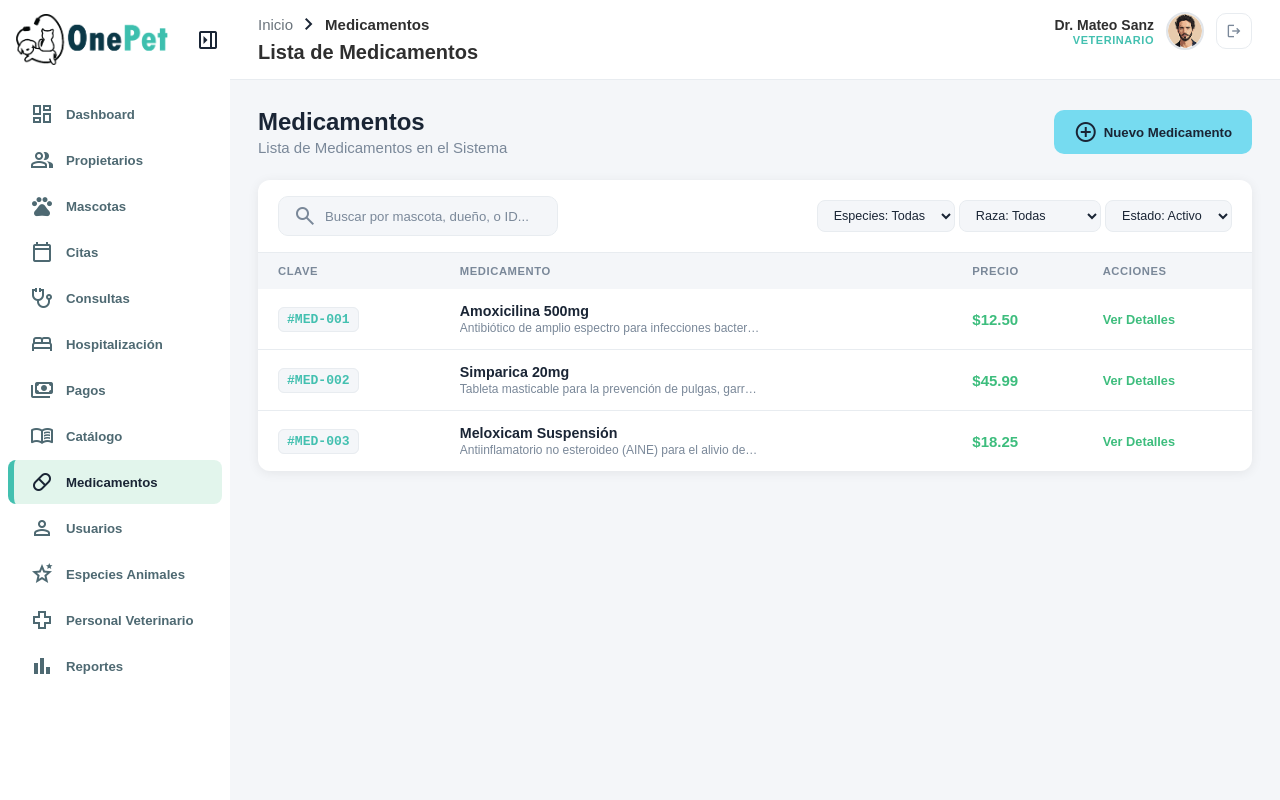
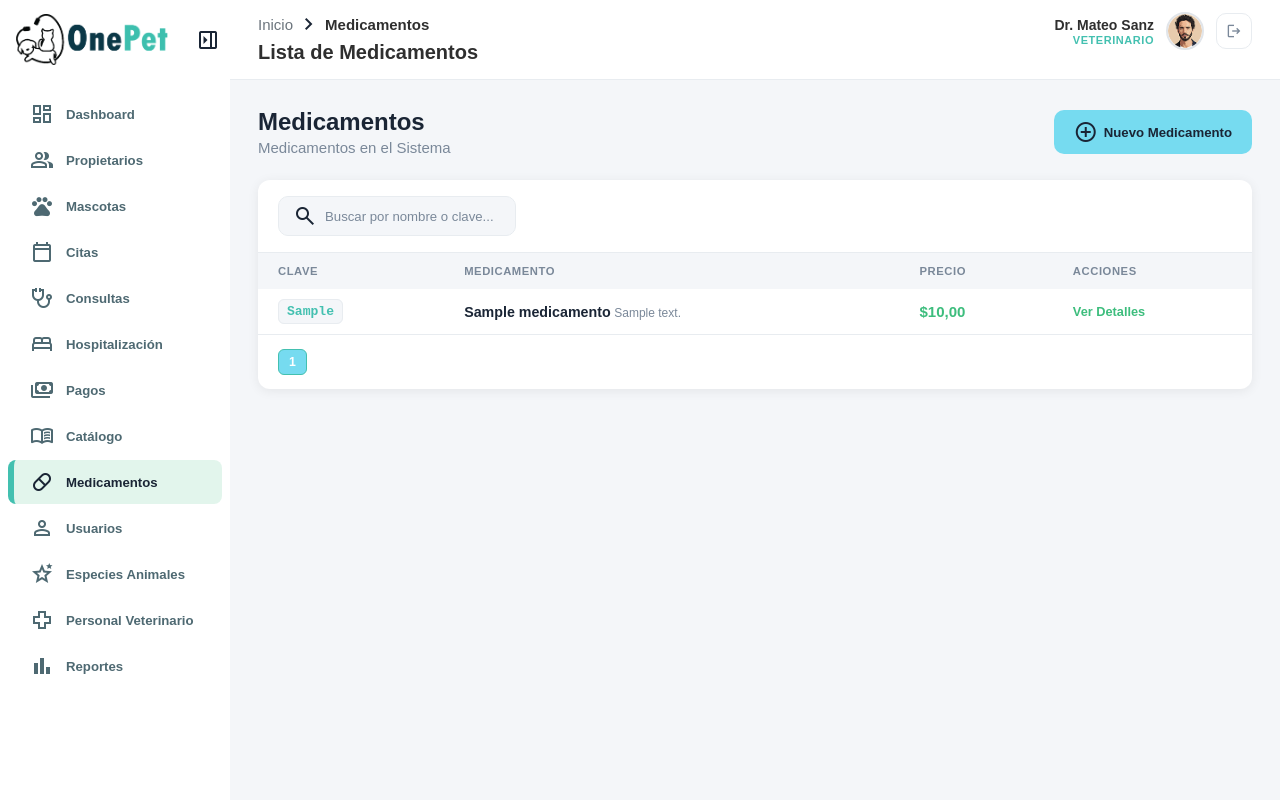
Before and after one commit to araceliimarcoos/OnePet, a Django app: page /medicamentos/ in a window 1280 px wide. Run offline with Django 5.2, Linux system fonts and the light colour scheme; a user stored in the database is signed in; tables that the repository leaves empty hold one stand-in row (values such as "Sample post").

Commit message:
Vista y template de medicamentos con datos reales

```diff
--- a/web/templates/medicamentos/medicamentos_lista.html
+++ b/web/templates/medicamentos/medicamentos_lista.html
@@ -20,7 +20,7 @@
         <div class="page-header">
             <div>
                 <h1 class="page-title">Medicamentos</h1>
-                <p class="page-sub">Lista de Medicamentos en el Sistema</p>
+                <p class="page-sub">Medicamentos en el Sistema</p>
             </div>
             <div class="page-header-right">
                 <button class="btn-primary" id="btnNuevaMascota">
@@ -32,32 +32,20 @@
 
         <!-- AQUI INICIA LA TABLA -->
         <div class="card">
+
             <div class="filters-bar">
+            <form method="GET">
                 <div class="search-box">
-                    <span class="material-symbols-outlined" style="color: #7a8899">search</span>
-                    <input type="text" placeholder="Buscar por mascota, dueño, o ID..." id="mascotaSearch" />
+                    <span class="material-symbols-outlined style="color: #7a8899"">search</span>
+                    <input
+                        type="text"
+                        name="q"
+                        value="{{ query|default:'' }}"
+                        placeholder="Buscar por nombre o clave..."
+                    >
                 </div>
-
-                <div class="filter-selects">
-                <select class="filter-select" id="filterEspecie">
-                    <option value="">Especies: Todas</option>
-                    <option value="Canine">Canino</option>
-                    <option value="Feline">Felino</option>
-                    <option value="Exotic">Exótico</option>
-                  </select>
-                  <select class="filter-select" id="filterRaza">
-                    <option value="">Raza: Todas</option>
-                    <option value="Golden Retriever">Golden Retriever</option>
-                    <option value="Siamese">Siamese</option>
-                    <option value="Beagle">Beagle</option>
-                  </select>
-                  <select class="filter-select">
-                    <option>Estado: Activo</option>
-                    <option>Inactivo</option>
-                  </select>
-                </div>
-
-            </div>
+            </form>
+        </div>
 
             <div class="table-wrapper">
                 <table class="data-table">
@@ -69,53 +57,64 @@
                             <th>ACCIONES</th>
                         </tr>
                     </thead>
-                    <tbody>
+
+<!--...............................................................................................................................................-->
+                    <tbody id="catalogoBody">
+                        {% for medicamento in medicamentos %}
                         <tr>
-                            <td><code class="med-key">#MED-001</code></td>
+
+                            <!-- CLAVE -->
+                            <td>
+                                <code class="med-key">{{ medicamento.clave }}</code>
+                            </td>
+
+                            <!-- NOMBRE + DESCRIPCIÓN -->
                             <td>
                                 <div class="med-cell">
-                                    <span class="med-name">Amoxicilina 500mg</span>
-                                    <small class="med-desc">Antibiótico de amplio espectro para infecciones bacterianas.</small>
+                                    <div>
+                                        <span class="med-name">{{ medicamento.nombre }}</span>
+                                        <small class="med-desc">{{ medicamento.descripcion }}</small>
+                                    </div>
                                 </div>
                             </td>
+
+                            <!-- COSTO -->
                             <td>
-                                <span class="med-price">$12.50</span>
+                                <span class="med-price">${{ medicamento.precio }}</span>
                             </td>
+
+                            <!-- DETALLES -->
                             <td><div><a href="#" class="link-green">Ver Detalles</a></div></td>
                         </tr>
-
+                        {% empty %}
                         <tr>
-                            <td><code class="med-key">#MED-002</code></td>
-                            <td>
-                                <div class="med-cell">
-                                    <span class="med-name">Simparica 20mg</span>
-                                    <small class="med-desc">Tableta masticable para la prevención de pulgas, garrapatas y sarna en perros.</small>
-                                </div>
-                            </td>
-                            <td>
-                                <span class="med-price">$45.99</span>
-                            </td>
-                            <td><div><a href="#" class="link-green">Ver Detalles</a></div></td>
+                            <td colspan="5">No hay medicamentos registrados</td>
                         </tr>
-
-                        <tr>
-                            <td><code class="med-key">#MED-003</code></td>
-                            <td>
-                                <div class="med-cell">
-                                    <span class="med-name">Meloxicam Suspensión</span>
-                                    <small class="med-desc">Antiinflamatorio no esteroideo (AINE) para el alivio del dolor crónico y agudo.</small>
-                                </div>
-                            </td>
-                            <td>
-                                <span class="med-price">$18.25</span>
-                            </td>
-                            <td><div><a href="#" class="link-green">Ver Detalles</a></div></td>
-                        </tr>
+                        {% endfor %}
 
                     </tbody>
                 </table>
             </div>
 
+            <div class="table-footer">
+
+                <div class="pagination">
+
+                    {% if medicamentos.has_previous %}
+                        <a href="?page={{ medicamentos.previous_page_number }}" class="page-btn">‹</a>
+                    {% endif %}
+
+                    <span class="page-btn active">
+                        {{ medicamentos.number }}
+                    </span>
+
+                    {% if medicamentos.has_next %}
+                        <a href="?page={{ medicamentos.next_page_number }}" class="page-btn">›</a>
+                    {% endif %}
+
+                </div>
+            </div>
+
     </div>
 
 {% endblock %}
--- a/web/templates/servicios/servicios_lista.html
+++ b/web/templates/servicios/servicios_lista.html
@@ -279,7 +279,7 @@
                         type="text"
                         name="q"
                         value="{{ query|default:'' }}"
-                        placeholder="Buscar por nombre o folio..."
+                        placeholder="Buscar por nombre o clave..."
                     >
                 </div>
             </form>
--- a/web/views.py
+++ b/web/views.py
@@ -4,7 +4,7 @@ from django.shortcuts import render, redirect, get_object_or_404
 from django.http import JsonResponse
 from django.contrib.auth.decorators import login_required
 # Importa solo los que necesites para la lista por ahora:
-from .models import Mascota, Propietario, Especie, Raza, Servicio
+from .models import Mascota, Propietario, Especie, Raza, Servicio, Medicamento
 
 from django.core.paginator import Paginator
 from django.db.models import Q
@@ -135,8 +135,6 @@ def pagos(request):
     return render(request, 'pagos/pagos_lista.html', { 'seccion_activa': 'pagos' })
 #............................................................................ C A T A L O G O ............................................................................#
 
-from django.db.models import Q
-
 @login_required
 def servicios(request):
 
@@ -164,17 +162,46 @@ def servicios(request):
     }
 
     return render(request, 'servicios/servicios_lista.html', contexto)
-#------------------------------------------ PAGOS ------------------------------------------------------------#
+#.............................................................. M E D I C A M E N T O S ..............................................................................................................................-#
 
 @login_required
+@login_required
 def medicamentos(request):
-    return render(request, 'medicamentos/medicamentos_lista.html', { 'seccion_activa': 'medicamentos' })
-#------------------------------------------ PAGOS ------------------------------------------------------------#
+
+    query = request.GET.get('q')
+
+    medicamentos_list = Medicamento.objects.all()
+
+    # 🔍 FILTRO
+    if query:
+        medicamentos_list = medicamentos_list.filter(
+            Q(nombre__icontains=query) |
+            Q(clave__icontains=query)
+        )
+
+    # 🔠 ORDEN
+    medicamentos_list = medicamentos_list.order_by('nombre')
+
+    # 📄 PAGINACIÓN
+    paginator = Paginator(medicamentos_list, 15)
+    page_number = request.GET.get('page')
+    medicamentos = paginator.get_page(page_number)
+
+    contexto = {
+        'seccion_activa': 'medicamentos',
+        'medicamentos': medicamentos,
+        'total_conteo': paginator.count,
+        'query': query
+    }
+
+    return render(request, 'medicamentos/medicamentos_lista.html', contexto)
+
+#.............................................................. U S U A R I O S  ..............................................................................................................................#
 
 @login_required
 def usuarios(request):
     return render(request, 'usuarios/usuarios_lista.html', { 'seccion_activa': 'usuarios' })
-#------------------------------------------ PAGOS ------------------------------------------------------------#
+#............................................................... E S P E C I E S ....................................................................................................#
 
 @login_required
 def especies(request):
```
